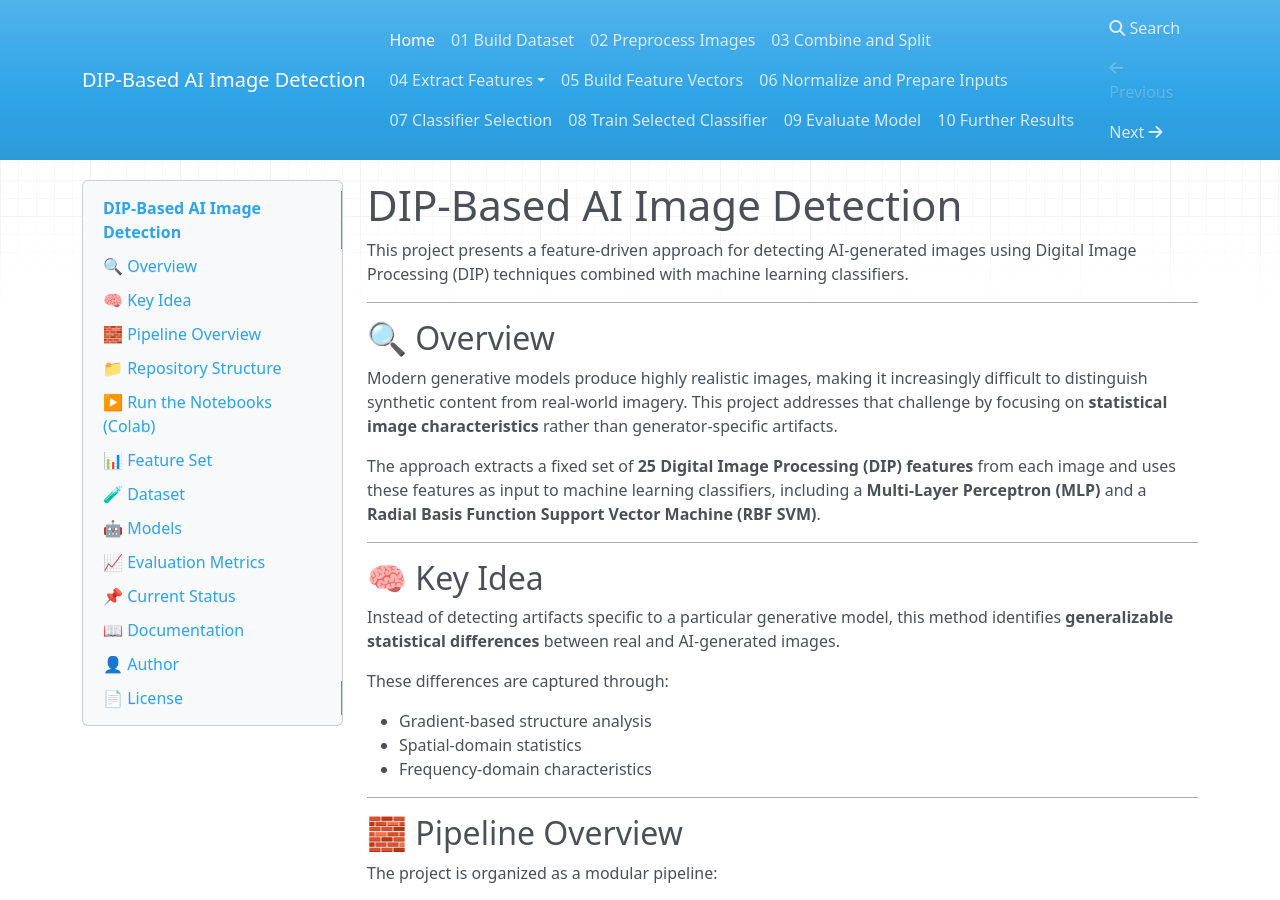
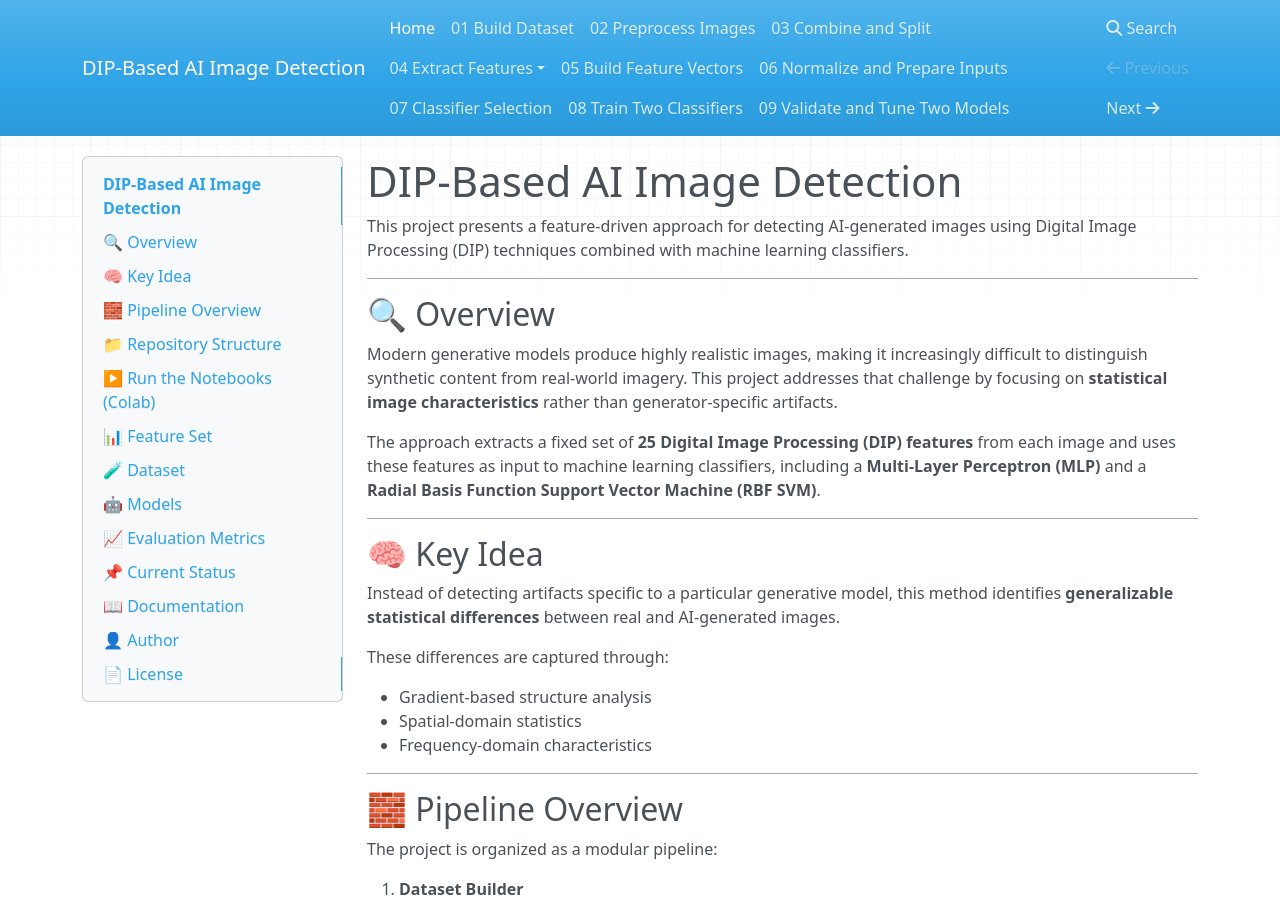
Before and after one commit to pgailinas/dip-ai-image-detection, an MkDocs documentation site: the page built from docs/index.md, in a window 1280 px wide and 900 px high. Built offline with MkDocs 1.6.1, drawn with Linux system fonts in a browser that asks for light colours; nearby versions of some CDN libraries.

Commit message:
Update mkdocs.yml

```diff
--- a/mkdocs.yml
+++ b/mkdocs.yml
@@ -11,12 +11,11 @@
   - 02 Preprocess Images: 02_Preprocess_Images.md
   - 03 Combine and Split: 03_Combine_and_Split.md
   - 04 Extract Features:
-      - Gradient-Based: 04_Gradient_Based_Feature_Extraction.md
-      - Spatial: 04_Spatial_Feature_Extraction.md
-      - Frequency-Domain: 04_Frequency_Domain_Feature_Extraction.md
+      - 04A Gradient Features: 04A_Extract_Gradient_Features.md
+      - 04B Spatial Features: 04B_Extract_Spatial_Features.md
+      - 04C Frequency Features: 04C_Extract_Frequency_Features.md
   - 05 Build Feature Vectors: 05_Build_Feature_Vectors.md
-  - 06 Normalize and Prepare Inputs: 06_Normalize_and_Prepare_Classifier_Input.md
+  - 06 Normalize and Prepare Inputs: 06_Normalize_and_Prepare_Inputs.md
   - 07 Classifier Selection: 07_Classifier_Selection.md
-  - 08 Train Selected Classifier: 08_Train_Selected_Classifier.md
-  - 09 Evaluate Model: 09_Evaluate_Model.md
-  - 10 Further Results: 10_Further_Results.md
+  - 08 Train Two Classifiers: 08_Train_Two_Classifiers.md
+  - 09 Validate and Tune Two Models: 09_Validate_Tune_Two_Models.md
```
